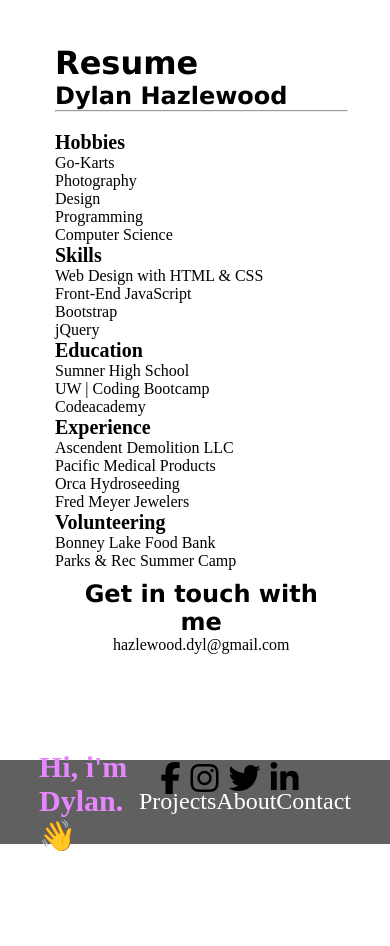
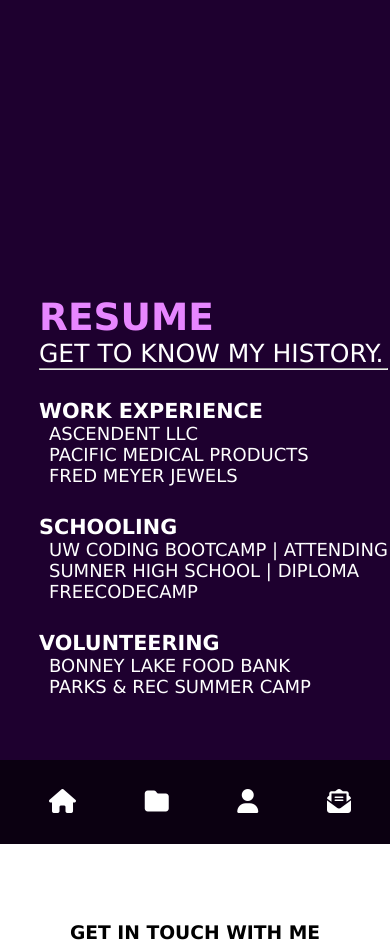
Before and after one commit to dhuw/portfolio, a plain HTML site: page resume.html in a window 390 px wide. Shown: the top 946 px of the page. Drawn offline with Linux system fonts and the light colour scheme.

Commit message:
major update

```diff
--- a/assets2/resume.css
+++ b/assets2/resume.css
@@ -1,80 +1,124 @@
-
-
-
-/* resaume page speciific css */
-#resume-contact {
-    text-align: center;
-    padding: 10px;
+* {
+  margin: 0;
+  padding: 0;
+  box-sizing: border-box;
 }
 
-.socialicons {
-    color: var(--dark-purple);
+:root {
+  --purple-text: #e786ff;
+  --dark-purple: #43008f;
+  --mid-purple: #b13bff;
+}
+html {
+  font-family: Verdana, Geneva, Tahoma, sans-serif;
 }
 
-.resume-text {
-    /* display: flex; */
-    /* justify-content: center; */
-    /* align-items: center; */
-    flex-direction: column;
-    position: absolute;
-    top: 35%;
-    left: 10%;
-    font-size: 25px;
-    color: #fff;
+/* /* resume specific css * */
+
+h1 {
+  color: var(--purple-text);
+}
+
+ol {
+  list-style: none;
+}
+
+li {
+  font-size: 18px;
+  padding-left: 10px;
+}
+
+#contact {
+  /* background-color: var(--mid-purple); */
+ text-align: center;
  text-transform: uppercase;
-    z-index: 2;
+ height: 100vh;
+}
+
+#cheading {
+  padding-top: 20%;
+  text-transform: uppercase;
 }
 
 
 
-  /*body {
-      min-width: 500px;
-  }*/
-
-  div {
-    border-radius: 5px;
+/* mobile */
+@media(max-width: 768px) {
+  nav {
+      display: none;
+      visibility: hidden;
   }
-
-
-
-  #title {
-    margin-left: 3%;
+  #mobile-nav {
+      display: block;
   }
-
-.head {
-    font-weight: bolder;
-    font-size: 20px;
+  .mobile-navbar {
+      width: 100%;
+      position: fixed;
+      bottom: 0;
+      z-index: 5;
   }
-
-  .left {
-    height: 1000px;
-    width: 45px;
-    float: left;
-    position: fixed;
+  ul {
+      background-color: rgba(0, 0, 0, 0.625);
   }
-
-  .right {
-    height: 1000px;
-    width: 45px;
-    float: right;
-    position: inherit;
+  .asc-project {
+      width: 270px;
+      height: 500px;
+      background: #fff;
+      position: relative;
+      box-shadow: -15px 7px 30px rgba(0, 0, 0, 0.2);
+      border-radius: 10px;
+      margin: 50px;
+      background-image: url(./assets2/ascdemoproject.PNG);
+      background-size: cover;
+      background-position: center;
   }
-
-  .stuff {
-    display: inline-block;
-    margin-top: 6px;
-    margin-left: 55px;
-    width: 75%;
-    height: 1000px;
+  .grid-project {
+      width: 250px;
+      height: 400px;
+      background: #fff;
+      position: relative;
+      box-shadow: -15px 7px 30px rgba(0, 0, 0, 0.2);
+      border-radius: 10px;
+      margin: 50px;
+      background-image: url(./assets2/victory.PNG);
+      background-size: cover;
+      background-position: center;
   }
-
-  p,
-  li {
-    font-family: 'Cormorant Garamond';
+  .hw-project {
+      width: 250px;
+      height: 400px;
+      background: #fff;
+      position: relative;
+      box-shadow: -15px 7px 30px rgba(0, 0, 0, 0.2);
+      border-radius: 10px;
+      margin: 50px;
+      background-image: url(./assets2/Capture.PNG);
+      background-size: cover;
+      background-position: center;
   }
-
-  a, ol {
-    color: black;
-    text-decoration: none;
-    list-style: none;
+  .about-container {
+      display: flex;
+      align-items: center;
+      justify-content: center;
+      background-color: #f8f8f8;
+      box-shadow: 15px 7px 30px 7px rgba(0, 0, 0, 0.2);
   }
+  .about-img {
+      margin-top: 20px;
+      height: 300px;
+      width: 225px;
+      background-image: url(./assets2/myAvatar.png);
+      background-size: cover;
+      background-position: center;
+  }
+  .about-text {
+      margin-left: 20px;
+      width: 100%;
+      font-size: .75rem;
+  }
+  .socialicons i {
+      font-size: 2rem;
+      padding: 10px;
+      margin-left: -10px;
+  }
+}
--- a/resume.html
+++ b/resume.html
@@ -4,10 +4,9 @@
     <meta charset="UTF-8">
     <meta http-equiv="X-UA-Compatible" content="IE=edge">
     <meta name="viewport" content="width=device-width, initial-scale=1.0">
-
     <link rel="stylesheet" href="./style.css">
     <link rel="stylesheet" href="./assets2/resume.css">
-    <title>Resume</title>
+    <title>Resume Page</title>
 </head>
 <body>
     <!-- navbar -->
@@ -23,98 +22,81 @@
             </div>
         </div>
     </nav>
-    <!-- mobile nav -->
+    <!-- end of nav -->
+
     <!-- navbar small -->
     <section id="mobile-nav">
         <div class="mobile-navbar">
             <div class="links">
                 <ul>
-                    <li><a href="./index.html#name" id="name">Hi, i'm Dylan.👋</a></li>
-                    <li><a href="./index.html#projects" id="projects-link">Projects</a></li>
-                    <li><a href="./index.html#aboutme" id="about-link">About</a></li>
-                    <li><a href="./index.html#contact" id="contact-link">Contact</a></li>
+                    <li><a href="#name"><i class="fas fa-home"></i></a></li>
+                    <li><a href="#projects"><i class="fas fa-folder"></i></a></li>
+                    <li><a href="#aboutme"><i class="fas fa-user"></i></a></li>
+                    <li><a href="#contact"><i class="fas fa-envelope-open-text"></i></a></li>
                 </ul>
             </div>
         </div>
     </section>
     <!-- hero -->
-    <!-- <section id="hero">
+    <section id="hero">
         <div class="container">
             <div class="overlay"></div>
-            <div class="image-container">
-                yo
+            <div class="image-container"></div>
         </div>
-        </div>
-
-    </section> -->
-    <!-- main resume -->
-    <div id="header"></div>
-    <div class="left"></div>
-    <div class="stuff">
-    <br><br>
+        <div class="hero-text">
+            <div class="contact">
                 <h1>Resume</h1>
-    <h2>Dylan Hazlewood</h2>
-    <hr />
+                <p>Get to know my history.</p>
+                <hr>
                 <br>
-    <p class="head" id="hobbies">Hobbies</p>
+                <!-- body of resume -->
+                <!-- start of work xp -->
+                <h5 class="resume-sub">Work Experience</h3>
                     <ol>
-        <li>Go-Karts</li>
-        <li>Photography</li>
-        <li>Design</li>
-        <li>Programming</li>
-        <li>Computer Science</li>
+                        <li>Ascendent LLC</li>
+                        <li>Pacific Medical Products</li>
+                        <li>Fred Meyer Jewels</li>
                     </ol>
-    <p class="head" id="skills">Skills</p>
+                    <br>
+                <h5 class="resume-sub">Schooling</h3>
                     <ol>
-        <li>Web Design with HTML & CSS</li>
-        <li>Front-End JavaScript</li>
-        <li>Bootstrap</li>
-        <li>jQuery</li>
+                        <li>UW Coding Bootcamp | Attending</li>
+                        <li>Sumner High School | Diploma</li>
+                        <li>freeCodeCamp</li>
                     </ol>
-    <p class="head" id="edu">Education</p>
-    <ol>
-        <a href="#">
-        <li>Sumner High School</li>
-        </a>
-        <a href="#">
-        <li>UW | Coding Bootcamp</li>
-        </a>
-        <li>Codeacademy</li>
-    </ol>
-    <p class="head">Experience</p>
-    <ol>
-        <li>Ascendent Demolition LLC</li>
-        <li>Pacific Medical Products</li>
-        <li>Orca Hydroseeding</li>
-        <li>Fred Meyer Jewelers</li>
-    </ol>
-    <p class="head">Volunteering</p>
+                    <br>
+                <h5 class="resume-sub">Volunteering</h3>
                     <ol>
                         <li>Bonney Lake Food Bank</li>
                         <li>Parks & Rec Summer Camp</li>
                     </ol>
+                    <br><br>
 
-
-
-
-    <section id="resume-contact">
-        <h1>Get in touch with me</h1>
-        <p id="email">hazlewood.dyl@gmail.com</p>
+            </div>
+        </div>
+        <!-- contact me -->
+        <section id="contact">
+            <div id="form">
+                <h3 id="cheading">Get in touch with me</h3>
+            </div>
             <div class="socialicons">
                 <div class="fb">
-                <a href="#"><i class="fa fa-facebook"></i></a>
+                    <a href="#"><i class="fab fa-facebook" style="color: #43008f;"></i></a>
                 </div>
                 <div class="ig">
-                <a href="#"><i class="fa fa-instagram"></i></a>
+                    <a href="#"><i class="fab fa-instagram" style="color: #43008f;"></i></a>
                 </div>
                 <div class="tw">
-                <a href="#"><i class="fa fa-twitter"></i></a>
+                    <a href="#"><i class="fab fa-twitter" style="color: #43008f;"></i></a>
                 </div>
                 <div class="li">
                     <a href="https://www.linkedin.com/in/dylan-hazlewood-5b6468226/" target="_blank"><i class="fa fa-linkedin"></i></a>
                 </div>
             </div>
         </section>
+    </section>
+    <!-- end of hero -->
+    <!-- contact me -->
 
     <script src="https://kit.fontawesome.com/03ff95fc25.js" crossorigin="anonymous"></script>
 </body>
--- a/style.css
+++ b/style.css
@@ -138,11 +138,11 @@
     box-shadow: -15px 7px 30px rgba(67, 3, 128, 0.2);
     border-radius: 10px;
     margin: 50px;
-    background-image: url(./assets2/ascdemoproject.PNG);
+    background-image: url(./assets2/img/mdproject.PNG);
     background-size: cover;
     background-position: center;
 }
-
+/* code quiz */
 .grid-project {
     width: 400px;
     height: 400px;
@@ -151,7 +151,7 @@
     box-shadow: -15px 7px 30px rgba(67, 3, 128, 0.2);
     border-radius: 10px;
     margin: 50px;
-    background-image: url(./assets2/victory.PNG);
+    background-image: url(./assets2/img/h4gamedesktop.PNG);
     background-size: cover;
     background-position: center;
 }
@@ -164,7 +164,7 @@
     box-shadow: -15px 7px 30px rgba(67, 3, 128, 0.2);
     border-radius: 10px;
     margin: 50px;
-    background-image: url(./assets2/Capture.PNG);
+    background-image: url(./assets2/img/wdhomework.PNG);
     background-size: cover;
     background-position: center;
 }
@@ -222,7 +222,7 @@
 .about-img {
     height: 500px;
     width: 500px;
-    background-image: url(./assets2/myAvatar.png);
+    background-image: url(./assets2/img/myAvatar.png);
     background-size: cover;
     background-position: center;
     float: left;
@@ -233,8 +233,14 @@
     height: auto;
     width: 40%;
     font-size: 1.5rem;
-    margin-left: 100px;
-    float: right;
+    /* margin-left: 100px; */
+    float: center;
+
+}
+
+#bio {
+    padding-top: 5%;
+    margin-right: 20%;
 }
 
 .socialicons {
```
Also changed, not shown: index.html (+17 -7 lines), assets2/img/ascdemoproject.PNG (renamed from assets2/ascdemoproject.PNG), assets2/img/h4gamedesktop.PNG (added), assets2/img/mdproject.PNG (added), assets2/img/myAvatar.png (renamed from assets2/myAvatar.png), assets2/img/victory.PNG (renamed from assets2/victory.PNG), assets2/img/wdhomework.PNG (added), 2 other files. Lines whose indentation alone changed are shown as unchanged.
